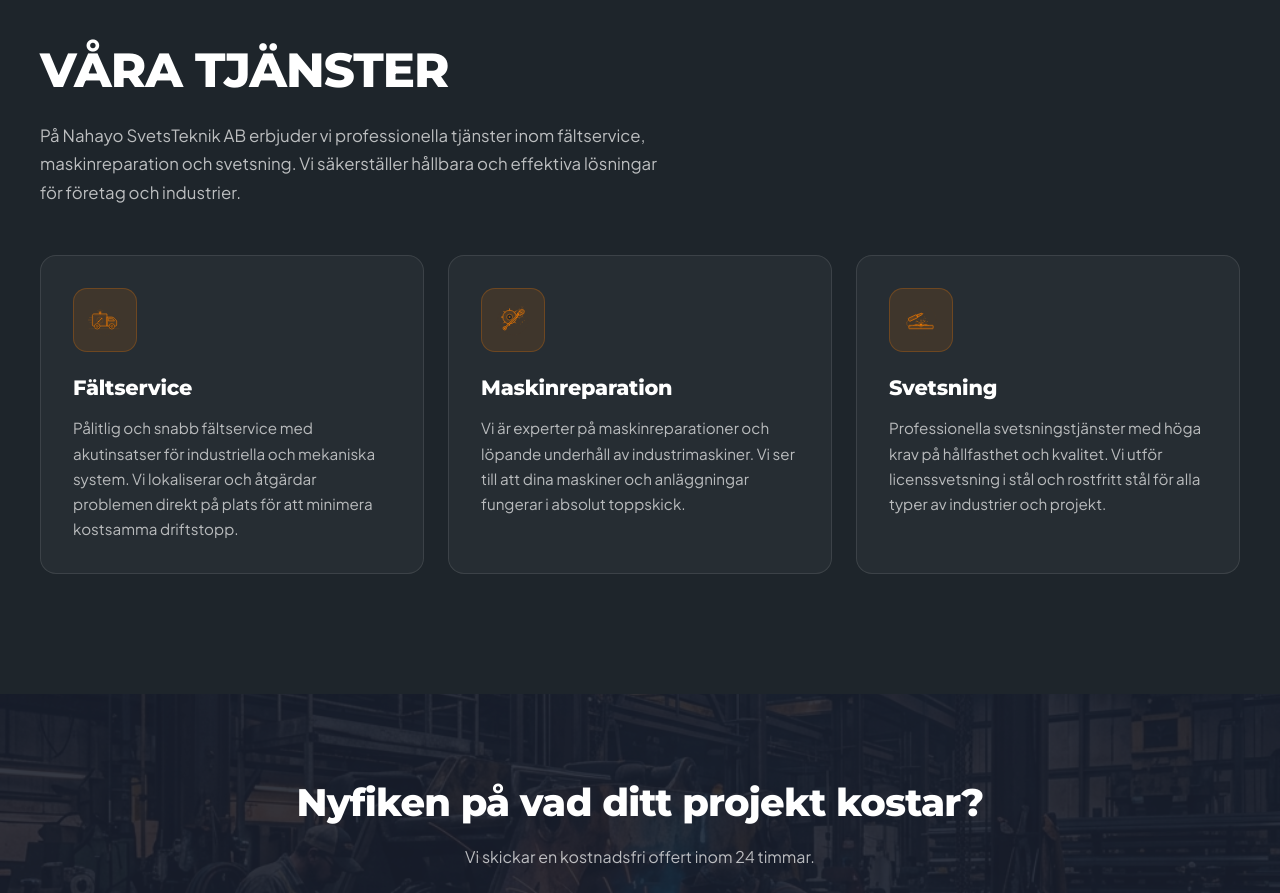
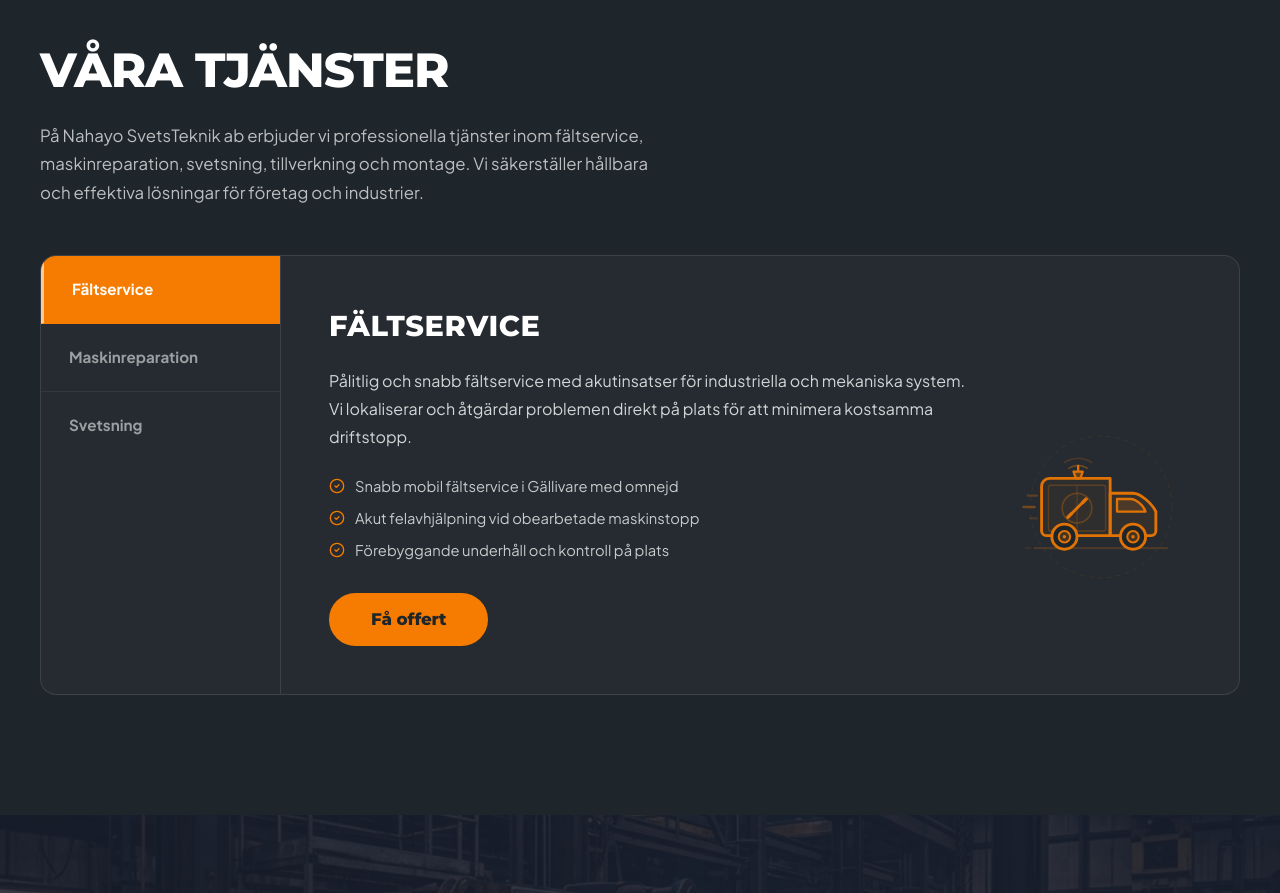
Before and after one commit to filipmrbg/Nahayo-SvetsTeknik-ab, a React (Vite) app: page / in a window 1280 px wide. Shown: the part 2000-2893 px from the top of the page. Built offline with nearby package versions, Linux system fonts and the light colour scheme; a web font is replaced by a local one.

Commit message:
Simplify service cards, remove images/links

```diff
--- a/src/pages/Home.tsx
+++ b/src/pages/Home.tsx
@@ -2,6 +2,7 @@
 import {
   Star,
   Phone,
+  CheckCircle2,
   Wrench,
   FileText,
 } from 'lucide-react';
@@ -29,6 +30,22 @@
 
   const heroBgRef = useRef<HTMLDivElement>(null);
   const [isCallModalOpen, setIsCallModalOpen] = useState(false);
+  const [activeTab, setActiveTab] = useState(0);
+  const [displayedTab, setDisplayedTab] = useState(0);
+  const [tabPhase, setTabPhase] = useState<'visible' | 'exiting' | 'entering'>('visible');
+
+  const handleTabSwitch = (idx: number) => {
+    if (idx === activeTab || tabPhase !== 'visible') return;
+    setActiveTab(idx);
+    setTabPhase('exiting');
+    // Ultra-fast exit, followed by snappy enter
+    setTimeout(() => {
+      setDisplayedTab(idx);
+      setTabPhase('entering');
+      setTimeout(() => setTabPhase('visible'), 400);
+    }, 120);
+  };
+
   useEffect(() => {
     let ticking = false;
     const handleScroll = () => {
@@ -453,7 +470,7 @@
         </div>
       </section>
 
-      {/* ── SECTION 5: SERVICES GRID ──── */}
+      {/* ── SECTION 5: VERTICAL TAB SERVICES (KLAS MEK STYLE) ──── */}
       <section
         id="tjanster"
         style={{
@@ -463,6 +480,7 @@
         }}
       >
         <div style={container}>
+          {/* Section Header */}
           <div style={{ marginBottom: '48px' }}>
             <ScrollReveal animation="blur-in">
               <h2 style={{
@@ -484,69 +502,308 @@
                 lineHeight: 1.7,
                 margin: 0,
               }}>
-                På Nahayo SvetsTeknik AB erbjuder vi professionella tjänster inom fältservice, maskinreparation och svetsning. Vi säkerställer hållbara och effektiva lösningar för företag och industrier.
+                På Nahayo SvetsTeknik ab erbjuder vi professionella tjänster inom fältservice, maskinreparation, svetsning, tillverkning och montage. Vi säkerställer hållbara och effektiva lösningar för företag och industrier.
               </p>
             </ScrollReveal>
           </div>
 
-          <div style={{
-            display: 'grid',
-            gridTemplateColumns: 'repeat(auto-fit, minmax(300px, 1fr))',
-            gap: '24px',
-          }}>
-            {services.map((svc, idx) => {
+          {/* Vertical Tabs + Content Panel */}
+          <ScrollReveal animation="fade-up" delay={150}>
+            <div className="svc-tabs-layout">
+              {/* Left: Vertical Tab Buttons */}
+              <div className="svc-tabs-sidebar">
+                {services.map((svc, idx) => (
+                  <button
+                    key={svc.slug}
+                    onClick={() => handleTabSwitch(idx)}
+                    className={`svc-tab-btn ${activeTab === idx ? 'svc-tab-active' : ''}`}
+                  >
+                    {svc.title}
+                  </button>
+                ))}
+              </div>
+
+              {/* Right: Active Service Content */}
+              <div className="svc-tab-panel">
+                {(() => {
                   const iconComponents = [FieldServiceIcon, MachineRepairIcon, WeldingIcon];
-              const IconComp = iconComponents[idx % iconComponents.length];
+                  const IconComp = iconComponents[displayedTab % iconComponents.length];
+                  const svc = services[displayedTab];
+                  const phase = tabPhase === 'exiting' ? 'svc-phase-exit' : tabPhase === 'entering' ? 'svc-phase-enter' : 'svc-phase-visible';
+
                   return (
-                <ScrollReveal key={svc.slug} animation="fade-up" delay={idx * 120}>
-                  <article style={{
-                    height: '100%',
-                    minHeight: '280px',
-                    padding: '32px',
-                    display: 'flex',
-                    flexDirection: 'column',
-                    alignItems: 'flex-start',
-                    gap: '20px',
-                    background: 'rgba(255, 255, 255, 0.04)',
-                    border: '1px solid rgba(255, 255, 255, 0.1)',
-                    borderRadius: '16px',
-                  }}>
-                    <div style={{
+                    <div className={`svc-tab-content-wrap ${phase}`}>
+                      <div className="svc-tab-header">
+                        <h3 className="svc-stagger svc-stagger-1 svc-tab-title">
+                          {svc.title}
+                        </h3>
+                        <div className="svc-mobile-icon-badge svc-stagger svc-stagger-2">
+                          <IconComp size={36} color="var(--color-primary)" />
+                        </div>
+                      </div>
+
+                      <div className="svc-tab-inner">
+                        <div style={{ flex: 1 }}>
+                          <p className="svc-stagger svc-stagger-2 svc-tab-desc">
+                            {svc.heroText}
+                          </p>
+
+                          <ul className="svc-highlights-list">
+                            {svc.highlights.map((h, i) => (
+                              <li key={i} className={`svc-stagger svc-stagger-${i + 3}`} style={{
                                 display: 'flex',
                                 alignItems: 'center',
-                      justifyContent: 'center',
-                      width: '64px',
-                      height: '64px',
-                      borderRadius: '14px',
-                      background: 'rgba(245, 124, 0, 0.12)',
-                      border: '1px solid rgba(245, 124, 0, 0.25)',
+                                gap: '10px',
+                                color: 'rgba(255, 255, 255, 0.75)',
+                                fontSize: '0.92rem',
                               }}>
-                      <IconComp size={34} color="var(--color-primary)" />
+                                <CheckCircle2 size={16} color="var(--color-primary)" style={{ flexShrink: 0 }} />
+                                {h}
+                              </li>
+                            ))}
+                          </ul>
+
+                          <div className="svc-stagger svc-stagger-6 svc-cta-wrapper">
+                            <Button variant="primary" size="lg" href="/offert">
+                              Få offert
+                            </Button>
                           </div>
-                    <div>
-                      <h3 style={{
-                        color: '#ffffff',
-                        fontSize: '1.3rem',
-                        fontWeight: 800,
-                        margin: '0 0 12px',
-                        letterSpacing: '-0.01em',
-                      }}>
-                        {svc.title}
-                      </h3>
-                      <p style={{
-                        color: 'rgba(255, 255, 255, 0.68)',
-                        fontSize: '0.95rem',
-                        lineHeight: 1.65,
-                        margin: 0,
-                      }}>
-                        {svc.heroText}
-                      </p>
                         </div>
-                  </article>
+
+                        <div className="svc-tab-icon-area svc-stagger svc-stagger-2">
+                          <div className="svc-tab-icon-ring">
+                            <IconComp size={160} color="var(--color-primary)" />
+                          </div>
+                        </div>
+                      </div>
+                    </div>
+                  );
+                })()}
+              </div>
+            </div>
           </ScrollReveal>
-              );
-            })}
-          </div>
+
+          <style>{`
+            .svc-tabs-layout {
+              display: grid;
+              grid-template-columns: 240px 1fr;
+              gap: 0;
+              border: 1px solid rgba(255, 255, 255, 0.1);
+              border-radius: 16px;
+              overflow: hidden;
+              background: rgba(255, 255, 255, 0.03);
+            }
+            .svc-tabs-sidebar {
+              display: flex;
+              flex-direction: column;
+              border-right: 1px solid rgba(255, 255, 255, 0.1);
+            }
+            .svc-tab-btn {
+              padding: 22px 28px;
+              background: none;
+              border: none;
+              border-bottom: 1px solid rgba(255, 255, 255, 0.06);
+              color: rgba(255, 255, 255, 0.55);
+              font-size: 0.95rem;
+              font-weight: 700;
+              text-align: left;
+              cursor: pointer;
+              transition: all 0.4s cubic-bezier(0.16, 1, 0.3, 1);
+              font-family: var(--font-family);
+              position: relative;
+            }
+            .svc-tab-btn:last-child { border-bottom: none; }
+            .svc-tab-btn:hover {
+              background: rgba(255, 255, 255, 0.04);
+              color: rgba(255, 255, 255, 0.95);
+            }
+            .svc-tab-btn.svc-tab-active {
+              background: var(--color-primary);
+              color: #ffffff;
+              border-color: var(--color-primary);
+              border-left: 3px solid rgba(255,255,255,0.6);
+            }
+            .svc-tab-panel {
+              padding: clamp(32px, 4vw, 48px);
+              overflow: hidden;
+              position: relative;
+              min-height: 340px;
+            }
+            .svc-tab-header {
+              display: flex;
+              align-items: center;
+              justify-content: space-between;
+              margin-bottom: 20px;
+            }
+            .svc-tab-title {
+              font-size: clamp(1.4rem, 2.5vw, 1.8rem);
+              font-weight: 800;
+              color: #ffffff;
+              margin: 0;
+              text-transform: uppercase;
+              letter-spacing: 0.02em;
+            }
+            .svc-mobile-icon-badge {
+              display: none;
+            }
+            .svc-tab-desc {
+              color: rgba(255, 255, 255, 0.8);
+              font-size: 1rem;
+              line-height: 1.75;
+              margin: 0 0 24px 0;
+            }
+            .svc-highlights-list {
+              list-style: none;
+              padding: 0;
+              margin: 0 0 32px 0;
+              display: flex;
+              flex-direction: column;
+              gap: 10px;
+            }
+            .svc-cta-wrapper {
+              display: inline-block;
+            }
+
+            /* ── Phase transitions ── */
+            .svc-tab-content-wrap {
+              will-change: opacity, transform;
+            }
+
+            /* EXIT: extremely fast fade-out + slight left shift */
+            .svc-phase-exit .svc-stagger {
+              opacity: 0;
+              transform: translateX(-12px);
+              transition: opacity 0.12s ease-out, transform 0.12s ease-out;
+            }
+
+            /* ENTER: rapid staggered slide-in from right */
+            .svc-phase-enter .svc-stagger {
+              opacity: 0;
+              transform: translateX(20px);
+            }
+            .svc-phase-enter .svc-stagger-1 { animation: svcReveal 0.4s cubic-bezier(0.2, 1, 0.3, 1) 0.02s both; }
+            .svc-phase-enter .svc-stagger-2 { animation: svcReveal 0.4s cubic-bezier(0.2, 1, 0.3, 1) 0.06s both; }
+            .svc-phase-enter .svc-stagger-3 { animation: svcReveal 0.4s cubic-bezier(0.2, 1, 0.3, 1) 0.10s both; }
+            .svc-phase-enter .svc-stagger-4 { animation: svcReveal 0.4s cubic-bezier(0.2, 1, 0.3, 1) 0.14s both; }
+            .svc-phase-enter .svc-stagger-5 { animation: svcReveal 0.4s cubic-bezier(0.2, 1, 0.3, 1) 0.18s both; }
+            .svc-phase-enter .svc-stagger-6 { animation: svcReveal 0.4s cubic-bezier(0.2, 1, 0.3, 1) 0.22s both; }
+
+            /* VISIBLE: everything shown */
+            .svc-phase-visible .svc-stagger {
+              opacity: 1;
+              transform: translateX(0);
+            }
+
+            @keyframes svcReveal {
+              from {
+                opacity: 0;
+                transform: translateX(20px);
+              }
+              to {
+                opacity: 1;
+                transform: translateX(0);
+              }
+            }
+
+            .svc-tab-inner {
+              display: flex;
+              gap: 40px;
+              align-items: center;
+            }
+
+            /* Ultra-premium static icon area */
+            .svc-tab-icon-area {
+              flex-shrink: 0;
+              display: flex;
+              align-items: center;
+              justify-content: center;
+              width: 180px;
+              min-height: 180px;
+              position: relative;
+            }
+            .svc-tab-icon-ring {
+              display: flex;
+              align-items: center;
+              justify-content: center;
+              opacity: 0.9;
+            }
+
+            @media (max-width: 900px) {
+              .svc-tabs-layout {
+                grid-template-columns: 1fr;
+                border-radius: 16px;
+              }
+              .svc-tabs-sidebar {
+                display: grid;
+                grid-template-columns: repeat(3, 1fr);
+                width: 100%;
+                border-right: none;
+                border-bottom: 1px solid rgba(255, 255, 255, 0.12);
+                background: rgba(10, 15, 26, 0.6);
+              }
+              .svc-tab-btn {
+                white-space: normal;
+                word-break: break-word;
+                text-align: center;
+                border-bottom: none;
+                border-right: 1px solid rgba(255, 255, 255, 0.08);
+                padding: 14px 6px;
+                font-size: clamp(0.75rem, 2.8vw, 0.88rem);
+                display: flex;
+                align-items: center;
+                justify-content: center;
+                min-height: 52px;
+              .svc-tab-btn.svc-tab-active {
+                border-left: none;
+                background: var(--color-primary);
+                color: #ffffff;
+                border-color: var(--color-primary);
+                font-weight: 800;
+                box-shadow: inset 0 -2px 0 rgba(0,0,0,0.2);
+              }
+              .svc-tab-panel {
+                padding: 24px 18px 28px 18px;
+                min-height: auto;
+              }
+              .svc-mobile-icon-badge {
+                display: flex;
+                align-items: center;
+                justify-content: center;
+                width: 48px;
+                height: 48px;
+                border-radius: 12px;
+                background: rgba(245, 124, 0, 0.15);
+                border: 1px solid rgba(245, 124, 0, 0.3);
+                flex-shrink: 0;
+              }
+              .svc-tab-icon-area {
+                display: none !important;
+              }
+              .svc-tab-inner {
+                flex-direction: column;
+                gap: 0;
+              }
+              .svc-tab-desc {
+                font-size: 0.94rem;
+                line-height: 1.65;
+                margin-bottom: 20px;
+              }
+              .svc-highlights-list {
+                margin-bottom: 24px;
+                gap: 12px;
+              }
+              .svc-cta-wrapper {
+                display: block;
+                width: 100%;
+              }
+              .svc-cta-wrapper a, .svc-cta-wrapper button {
+                width: 100% !important;
+                display: block !important;
+                text-align: center !important;
+                box-sizing: border-box !important;
+              }
+            }
+          `}</style>
         </div>
       </section>
 
```
Lines whose indentation alone changed are shown as unchanged.
